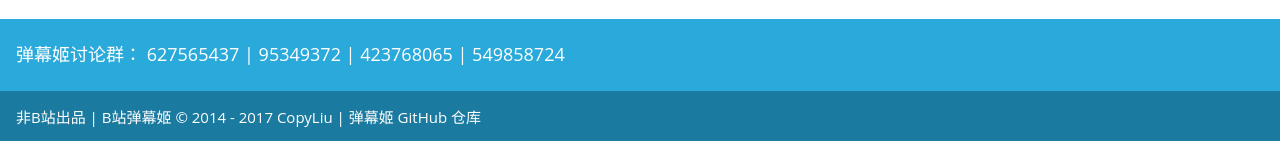
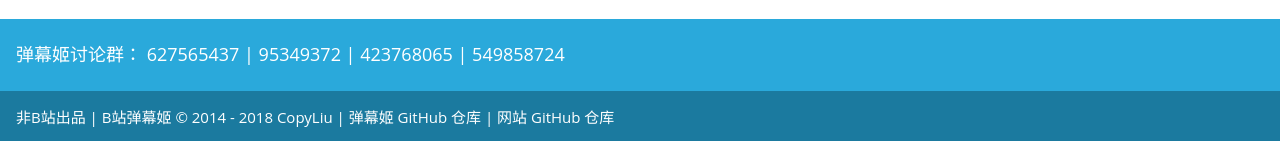
Before and after one commit to Bililive/www.danmuji.org, a Jekyll site: the page built from index.html, in a window 1280 px wide and 900 px high, scrolled down 1535 px. Shown: the part 756-897 px from the top of the window. Built offline with Jekyll 4.4.1, drawn with Linux system fonts in a browser that asks for light colours; some of the changed lines change nothing that is shown.

Commit message:
update footer

```diff
--- a/_includes/footer.html
+++ b/_includes/footer.html
@@ -8,7 +8,10 @@
         </h5>
     </footer>
     <footer class="w3-container w3-theme-d5">
-        <p>非B站出品 | B站弹幕姬 © 2014 - 2017 CopyLiu | <a target="_blank" href="https://github.com/copyliu/bililive_dm/">弹幕姬 GitHub 仓库</a></p>
+        <p>非B站出品 | B站弹幕姬 © 2014 - 2018 CopyLiu |
+            <a target="_blank" href="https://github.com/copyliu/bililive_dm/">弹幕姬 GitHub 仓库</a> |
+            <a target="_blank" href="https://github.com/Bililive/Bililive_dm_Website/">网站 GitHub 仓库</a>
+        </p>
     </footer>
     <div class="w3-hide">
         <script>
@@ -20,50 +23,7 @@
                 }
             })();
 
-            function loadComplete() {
-                /*
-                if (!getCookie('maintain20170706')) {
-                    notie.alert({
-                        type: 2,
-                        text: '网站将会在 2017.7.6 14:00 - 16:00 进行维护，可能会出现访问出错的情况',
-                        time: 6
-                    });
-                    setCookie('maintain20170706', '1', .25);
-                }
-                */
-                setTimeout(showQuestionnaire, 3e4);
-                // 30 秒后尝试显示问卷提醒
-            }
-
-            function showQuestionnaire() {
-                // 之前没有参与问卷 && 当前页面没有参与问卷 && 当前没有其他正在显示的 swal
-                if(false)
-                if (!getCookie('questionnaire20170825') && !window.quedone && !swal.isVisible()) {
-                    window.quedone = true;
-                    setTimeout(function () {
-                        swal({
-                            title: '要参与弹幕姬功能需求调查吗？',
-                            html: "统计结果将用于决定对弹幕姬功能的调整<br>平均用时 3 分钟<br>问卷截止到8月31日",
-                            showCancelButton: true,
-                            confirmButtonText: '打开问卷',
-                            cancelButtonText: '拒绝'
-                        }).then(function () {
-                            if (null === window.open("https://wj.qq.com/s/1523138/a61d")) {
-                                ga('send', 'event', '问卷调查20170825', '打开失败');
-                                swal('问卷打开失败', null, 'error')
-                            } else {
-                                ga('send', 'event', '问卷调查20170825', '打开成功');
-                                setCookie('questionnaire20170825', '1', 3);
-                            }
-                        }, function (dismiss) {
-                            if (dismiss === 'cancel') {
-                                ga('send', 'event', '问卷调查20170825', '拒绝参与');
-                                setCookie('questionnaire20170825', '1', .5);
-                            }
-                        })
-                    }, 1e3)
-                }
-            }
+            function loadComplete() {}
 
             var setCookie = function (name, value, days) {
                 var expires;
```
